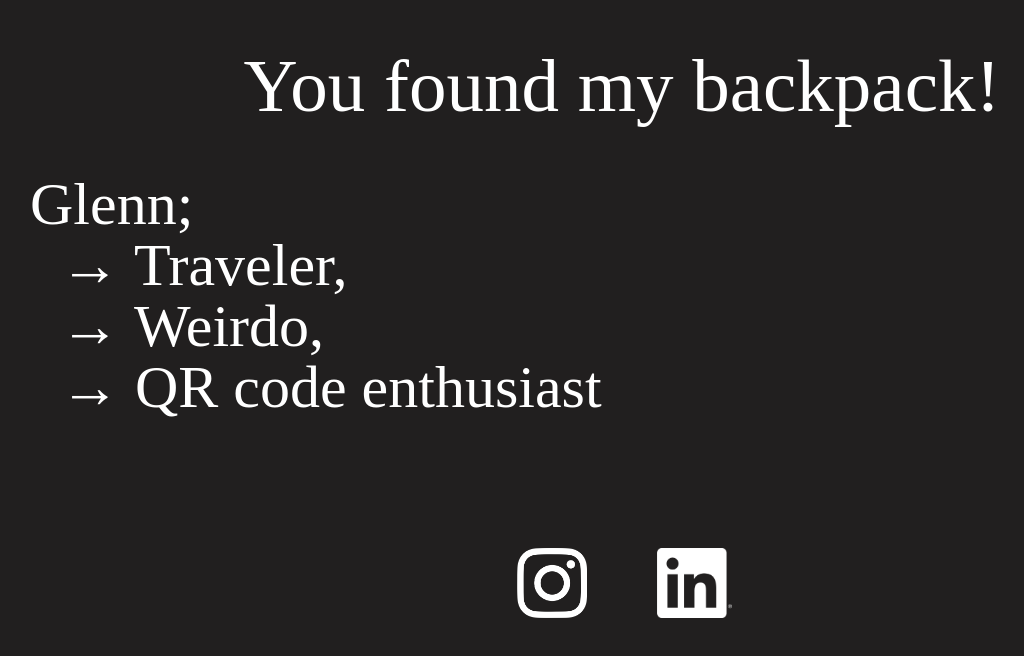
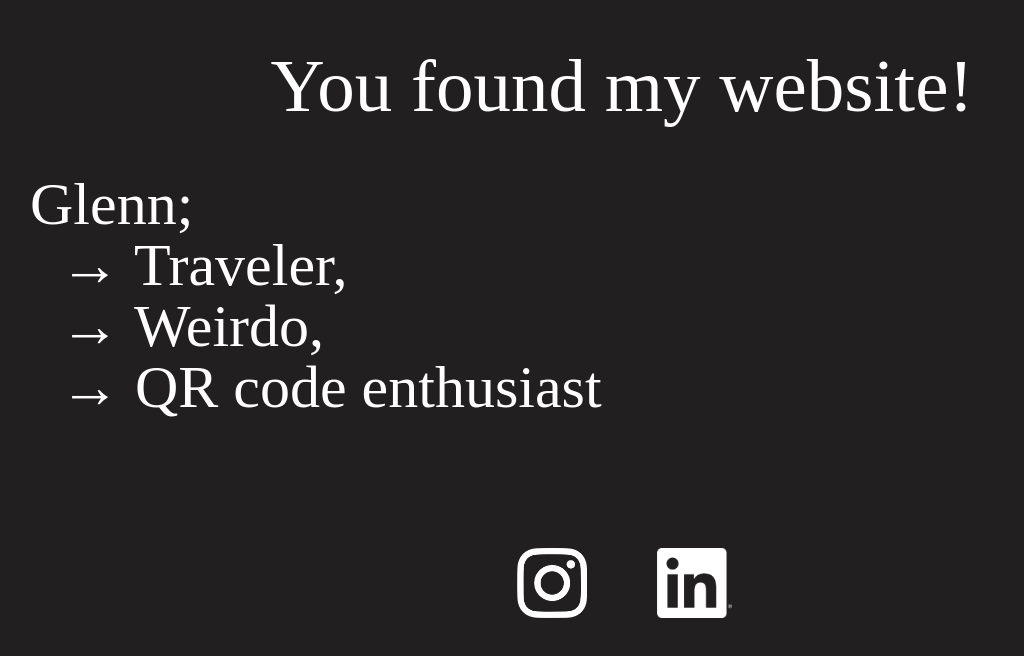
Before and after one commit to GlennOlsson/qr-web, a React (Vite) app in the folder site/qr-site/: page / in a window 1280 px wide. Shown: the top 656 px of the page, without its empty margins (18-1042 px from the left). Built offline with nearby package versions, Linux system fonts and the light colour scheme; a web font is replaced by a local one.

Commit message:
re-add state-dependent text

```diff
--- a/site/qr-site/src/App.jsx
+++ b/site/qr-site/src/App.jsx
@@ -1,18 +1,15 @@
 import "./App.css"
-// import { useLocation } from "react-router"
+import { useLocation } from "react-router"
 
 function App() {
-  // let location = useLocation();
-  // let state = location.state;
+  let location = useLocation();
+  let state = location.state;
 
-  // console.log("state: ", state);
-
-  // let item;
-  // if (state && state.item)
-  //   item = state.item;
-  // else
-  //   item = "something...";
-  let item = "backpack";
+  let item;
+  if (state && state.item)
+    item = state.item;
+  else
+    item = "website";
 
   return (
     <div className="main-frame">
```
